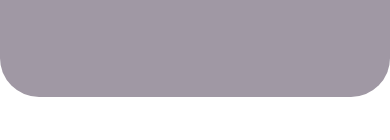
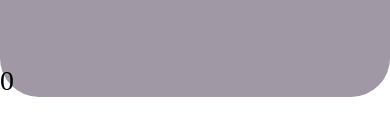
Before and after one commit to krishnachandran-u/simple-calculator, a React Native app: screen / in a window 390 px wide. Shown: the part 184-324 px from the top of the page. Built offline with nearby package versions, Linux system fonts and the light colour scheme.

Commit message:
fix backend connection

```diff
--- a/App.tsx
+++ b/App.tsx
@@ -59,23 +59,30 @@ const App = () => {
   }
 
   const displayFirstNumber = () => {
-    if(result !== null) { //if result is not null, display result
+    //if result is not null, display result
+    if(result !== null) {
       return (
         <Text style = {styles.result}>
           {result.toString()}
         </Text>
       )
     }
-    else if(firstNumber && firstNumber.length < 5) { //if firstNumber is not null, display firstNumber
+    //if firstNumber is not null, display firstNumber
+    else if((firstNumber !== "")) {
+      return (
         <Text style = {styles.firstNumber}>
-        {firstNumber.toString()}
+          {firstNumber}
         </Text>
+      )
     }
-    else ( //else there is no firstNumber, hence display 0
+    //else there is no firstNumber, hence display 0
+    else {
+      return (
         <Text style = {styles.firstNumber}>
           {"0"}
         </Text>
       )
+    }
   }
 
   return (
@@ -87,19 +94,20 @@ const App = () => {
             <Text>{operation}</Text>
           </View>
           <View style = {styles.bottomDisplay}>
-            {firstNumber}
+            <Text>{firstNumber}</Text>
+            {displayFirstNumber()}
           </View>
         </View>
         <View style = {styles.buttonGroup}>
           <View style = {styles.bottom}>
             <View style = {styles.buttonRow}>
-              <Button text = "AC" color = "#ffdade" />
-              <Button text = "C" color = "#ffdade" />
+              <Button text = "AC" color = "#ffdade" onPress = {() => AllClear()}/>
+              <Button text = "C" color = "#ffdade" onPress = {() => Clear()}/>
               <Button text = "%" />
               <Button text = "÷" />
             </View>
             <View style = {styles.buttonRow}>
-              <Button text = "7" />
+              <Button text = "7" onPress = {() => handleNumberPress("7")}/>
               <Button text = "8" />
               <Button text = "9" />
               <Button text = "x" />
@@ -155,9 +163,10 @@ const styles = StyleSheet.create((
 
     topDisplay: {
       flex: 1,
+      color: "black",
       flexDirection: "row",
       justifyContent: "space-between",
-      alignContent: "flex-end"
+      alignContent: "flex-end",
     },
 
     bottomDisplay: {},
```
Lines whose indentation alone changed are shown as unchanged.
